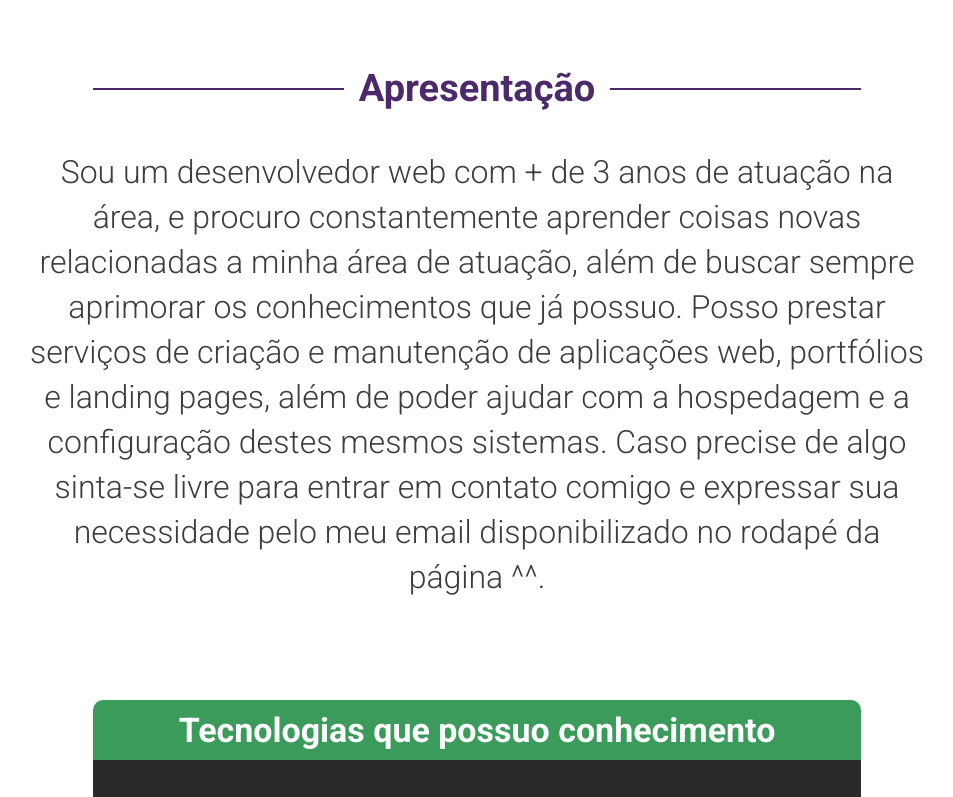
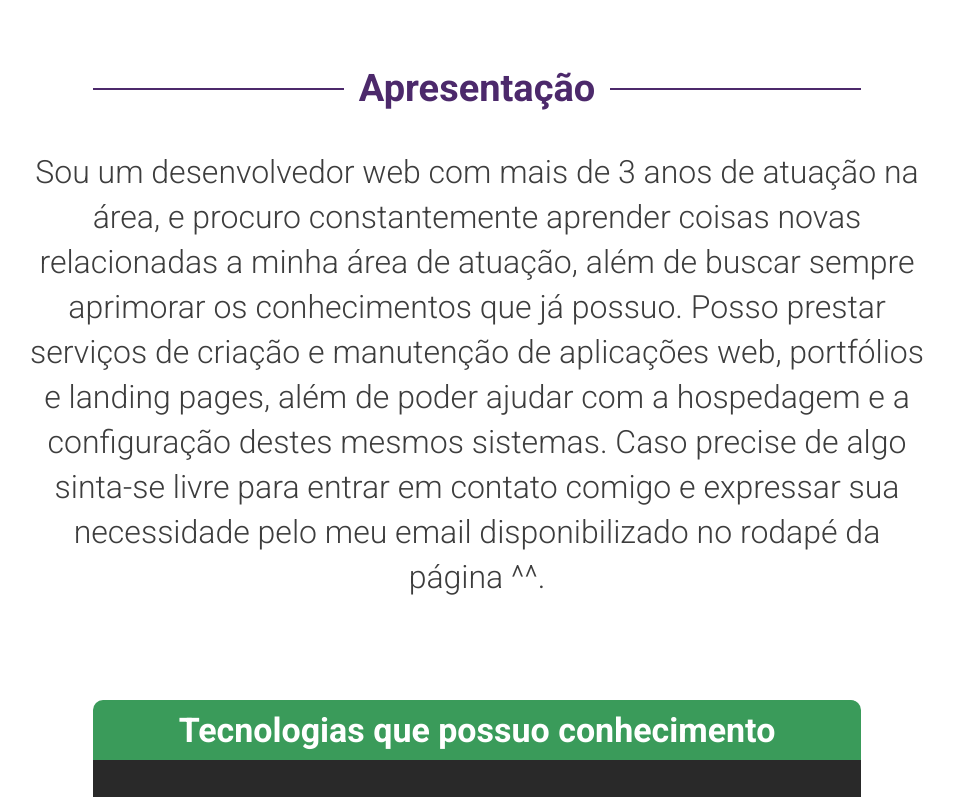
Before and after one commit to JoaoP-Sa/portfolio, a React (Create React App) app: page / in a window 1280 px wide. Shown: the part 642-1439 px from the top of the page, without its empty margins (163-1116 px from the left). Built offline with nearby package versions, Linux system fonts and the light colour scheme.

Commit message:
changed text again

```diff
--- a/src/Intro.js
+++ b/src/Intro.js
@@ -37,7 +37,7 @@ class Intro extends React.Component{
 
                 <div className="mydescription">
                     <p>
-                        Sou um desenvolvedor web com + de 3 anos de atuação
+                        Sou um desenvolvedor web com mais de 3 anos de atuação
                         na área, e procuro constantemente aprender coisas novas
                         relacionadas a minha área de atuação, além de buscar
                         sempre aprimorar os conhecimentos que já possuo. Posso
```
